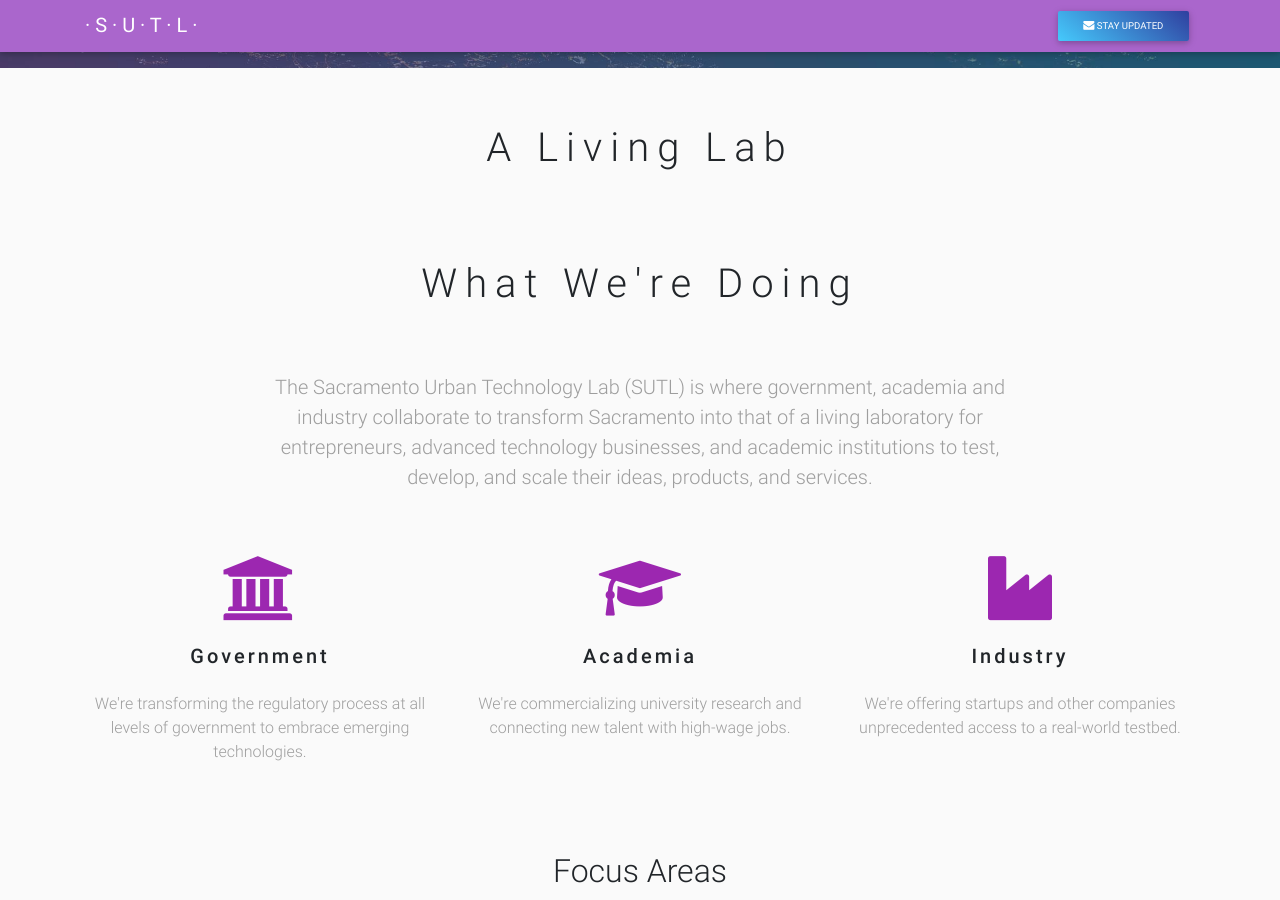
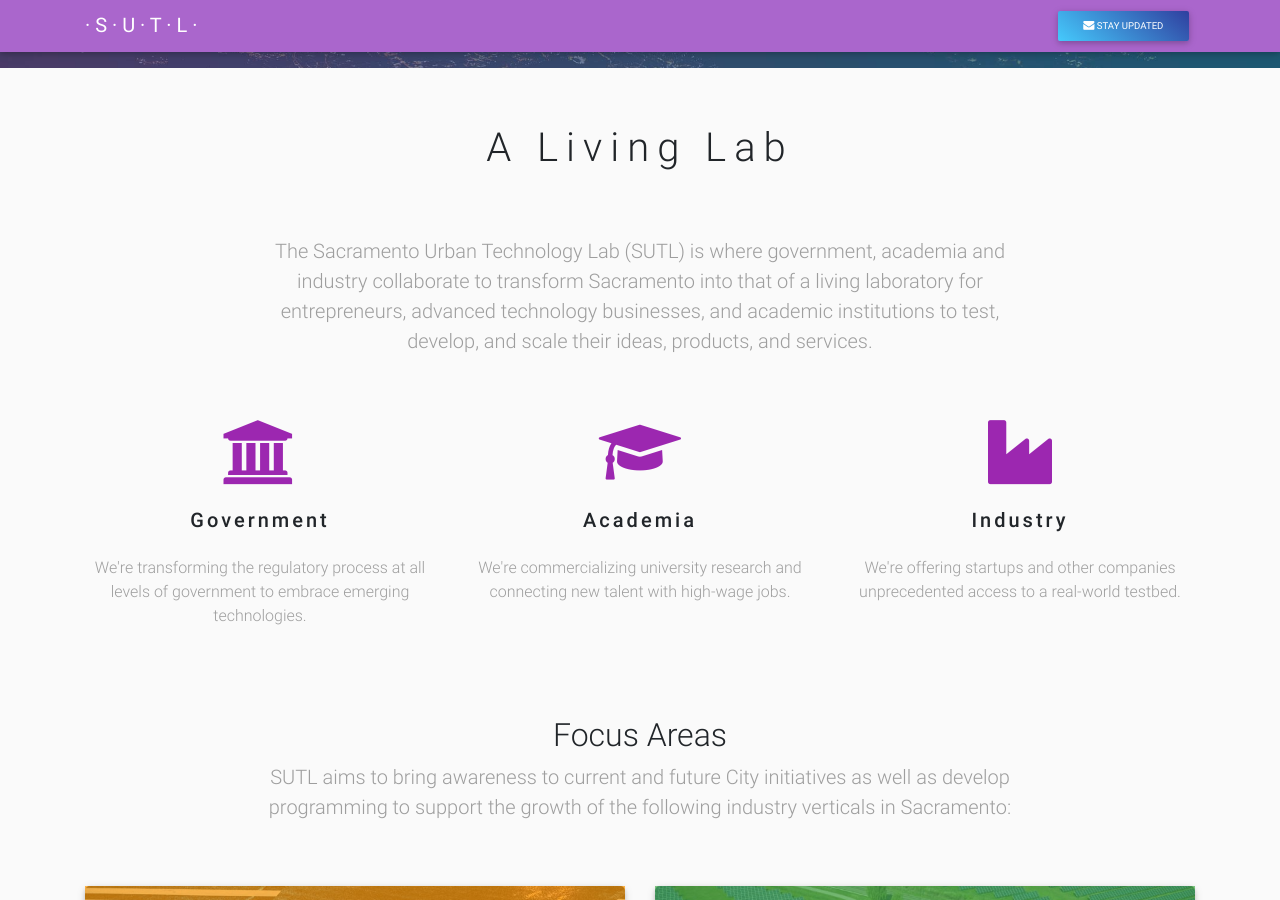
Before and after one commit to innovatesac/innovatesac.org, a Jekyll site: the page built from index.md, in a window 1280 px wide and 900 px high, scrolled down 832 px. Built offline with Jekyll 4.4.1, drawn with Linux system fonts in a browser that asks for light colours.

Commit message:
Fix text spacing issue

```diff
--- a/_includes/home/main.html
+++ b/_includes/home/main.html
@@ -4,7 +4,6 @@
 
     <!--Section heading-->
     <h1 class="section-heading pt-4">A Living Lab</h1>
-    <h1 class="section-heading pt-4">What We're Doing</h1>
     <!--Section description-->
     <p class="section-description lead grey-text">The Sacramento Urban Technology Lab (SUTL) is where government, academia and industry collaborate to transform Sacramento into that of a living laboratory for entrepreneurs, advanced technology businesses, and academic institutions to test, develop, and scale their ideas, products, and services.</p>
 
```
